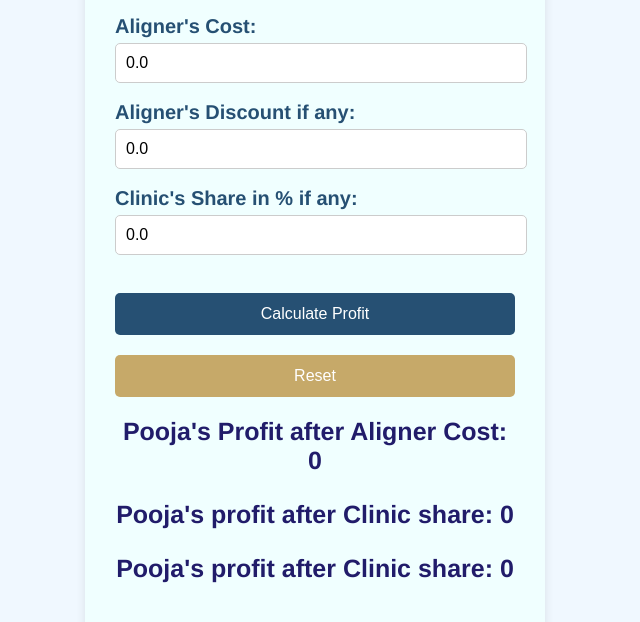
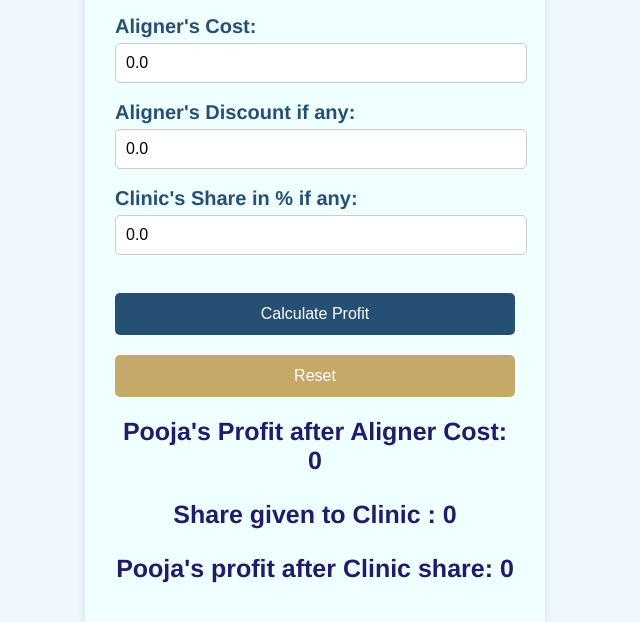
Before and after one commit to Parthpoi/alignerprofit, a plain HTML site: page index.html in a window 1280 px wide. Both pictures are taken after a click on the button "Calculate Profit". Shown: the part 214-836 px from the top of the page, without its empty margins (325-965 px from the left). Drawn offline with Linux system fonts and the light colour scheme.

Commit message:
Update index.html

```diff
--- a/index.html
+++ b/index.html
@@ -109,7 +109,7 @@ p {
     <button id="calculateButton" onclick="calculateProfit()">Calculate Profit</button>
     <button id="resetButton" onclick="resetValues()">Reset</button>
     <p id="result">Pooja's Profit after Aligner Cost: 0.0</p>
-    <p id="result2">Share given to clinic : 0.0</p>
+    <p id="result2">Share given to Clinic : 0.0</p>
     <p id="result1">Pooja's profit after Clinic share: 0.0</p>
   </div>
 
@@ -124,7 +124,7 @@ p {
       var profitAfterClinicShare = profitAfterAlignerCost - (profitAfterAlignerCost * clinicShare / 100);
       document.getElementById('result1').innerText = "Pooja's profit after Clinic share: " + profitAfterClinicShare;
       var clinicshare = profitAfterAlignerCost - profitAfterClinicShare;
-      document.getElementById('result2').innerText = "Pooja's profit after Clinic share: " + clinicshare;
+      document.getElementById('result2').innerText = "Share given to Clinic : " + clinicshare;
     }
 
     function resetValues() {
```
